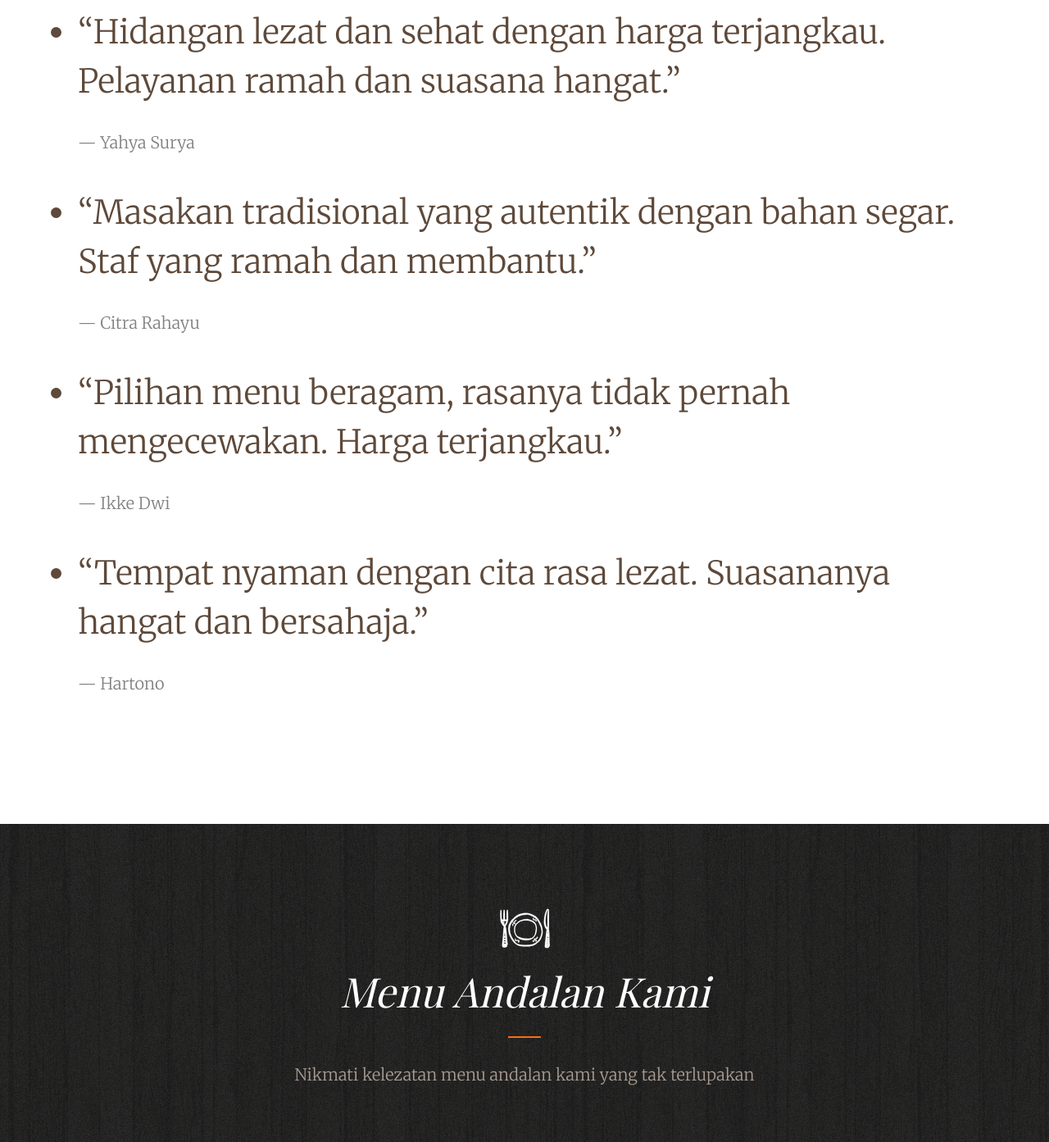
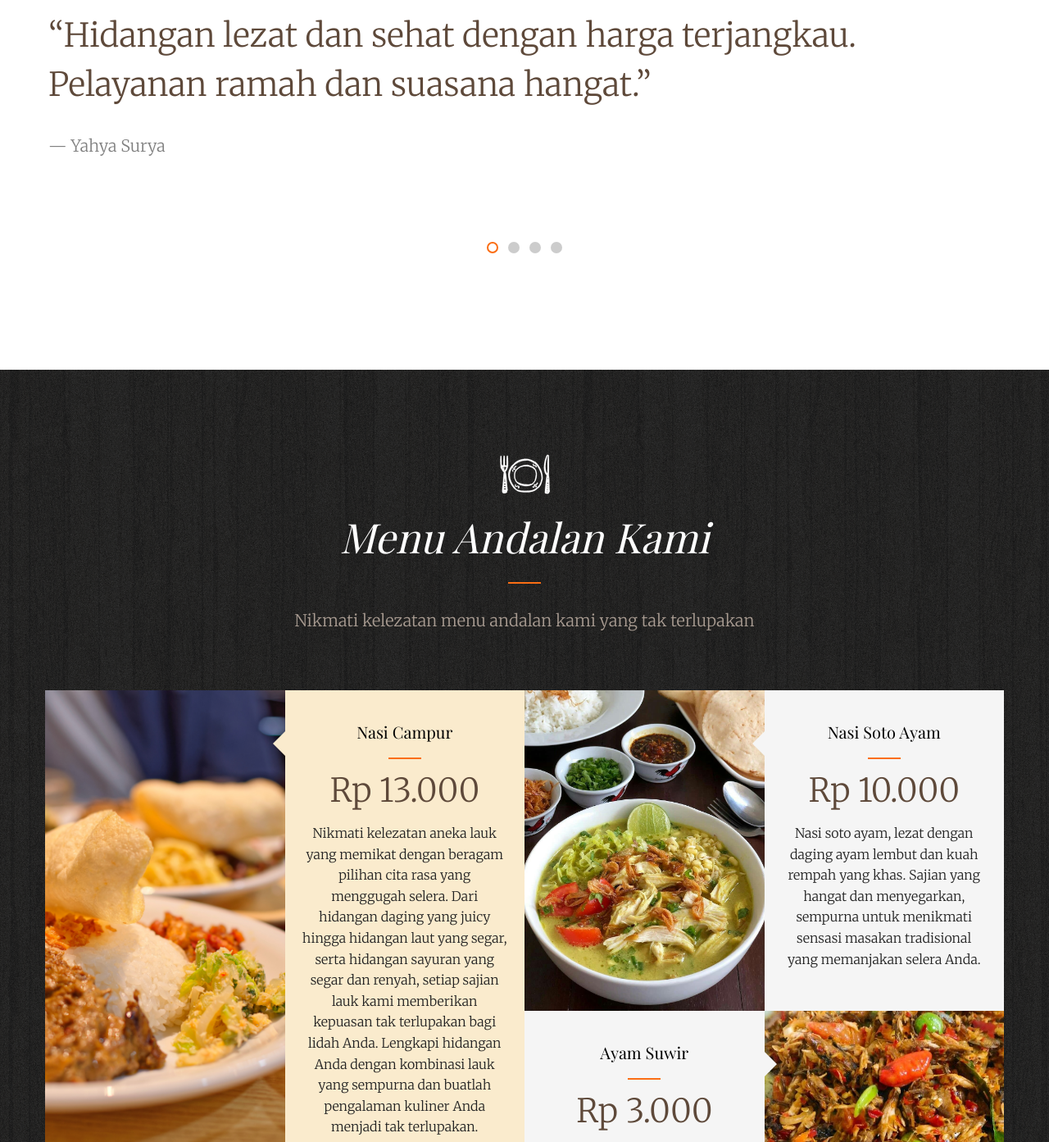
Before and after one commit to sleepingindomie/WebWarteg-WSB, a PHP site: page / in a window 1280 px wide. Shown: the part 2112-3505 px from the top of the page at 82% size. Run offline with PHP 8.4, Linux system fonts and the light colour scheme; some libraries are stand-ins or nearby versions; some web fonts are replaced.

Commit message:
Update index.php

```diff
--- a/index.php
+++ b/index.php
@@ -1,5 +1,10 @@
+
 <!DOCTYPE html>
-<html class="no-js"> <head>
+<!--[if lt IE 7]>      <html class="no-js lt-ie9 lt-ie8 lt-ie7"> <![endif]-->
+<!--[if IE 7]>         <html class="no-js lt-ie9 lt-ie8"> <![endif]-->
+<!--[if IE 8]>         <html class="no-js lt-ie9"> <![endif]-->
+<!--[if gt IE 8]><!--> <html class="no-js"> <!--<![endif]-->
+	<head>
 	<meta charset="utf-8">
 	<meta http-equiv="X-UA-Compatible" content="IE=edge">
 	<title>Warteg Sukses Bahari</title>
@@ -8,6 +13,8 @@
 	<meta name="keywords" content="free html5, free template, free bootstrap, html5, css3, mobile first, responsive" />
 	<meta name="author" content="FREEHTML5.CO" />
 
+
+  	<!-- Facebook and Twitter integration -->
 	<meta property="og:title" content=""/>
 	<meta property="og:image" content=""/>
 	<meta property="og:url" content=""/>
@@ -18,20 +25,33 @@
 	<meta name="twitter:url" content="" />
 	<meta name="twitter:card" content="" />
 
+	<!-- Place favicon.ico and apple-touch-icon.png in the root directory -->
 	<link rel="shortcut icon" href="favicon.ico">
 
 	<link href='https://fonts.googleapis.com/css?family=Playfair+Display:400,700,400italic,700italic|Merriweather:300,400italic,300italic,400,700italic' rel='stylesheet' type='text/css'>
 
-<link rel="stylesheet" href="https://cdnjs.cloudflare.com/ajax/libs/twitter-bootstrap/3.3.7/css/bootstrap.min.css">
-<link rel="stylesheet" href="https://cdnjs.cloudflare.com/ajax/libs/animate.css/3.7.2/animate.min.css">
-<link rel="stylesheet" href="https://cdnjs.cloudflare.com/ajax/libs/simple-line-icons/2.5.5/css/simple-line-icons.min.css">
-<link rel="stylesheet" href="https://cdnjs.cloudflare.com/ajax/libs/bootstrap-datetimepicker/4.17.47/css/bootstrap-datetimepicker.min.css">
-<link rel="stylesheet" href="https://cdnjs.cloudflare.com/ajax/libs/flexslider/2.7.2/flexslider.min.css">
+	<!-- Animate.css -->
+	<link rel="stylesheet" href="./css/animate.css">
+	<!-- Icomoon Icon Fonts-->
+	<link rel="stylesheet" href="./css/icomoon.css">
+	<!-- Simple Line Icons -->
+	<link rel="stylesheet" href="./css/simple-line-icons.css">
+	<!-- Datetimepicker -->
+	<link rel="stylesheet" href="./css/bootstrap-datetimepicker.min.css">
+	<!-- Flexslider -->
+	<link rel="stylesheet" href="./css/flexslider.css">
+	<!-- Bootstrap  -->
+	<link rel="stylesheet" href="./css/bootstrap.css">
 
-<link rel="stylesheet" href="css/icomoon.css">
-<link rel="stylesheet" href="css/style.css">
+	<link rel="stylesheet" href="./css/style.css">
 
-<script src="https://cdnjs.cloudflare.com/ajax/libs/modernizr/2.8.3/modernizr.min.js"></script>
+
+	<!-- Modernizr JS -->
+	<script src="js/modernizr-2.6.2.min.js"></script>
+	<!-- FOR IE9 below -->
+	<!--[if lt IE 9]>
+	<script src="js/respond.min.js"></script>
+	<![endif]-->
 
 	</head>
 	<body>
@@ -57,6 +77,7 @@
 			  	</ul>
 
 			</div>
+
 		</div>
 
 		<div class="js-sticky">
@@ -72,18 +93,21 @@
 					<div class="fh5co-menu-2">
 						<a href="#" data-nav-section="menu">Menu</a>
 						<a href="#" data-nav-section="about">Tentang Kami</a>
+
 					</div>
 				</div>
+
 			</div>
 		</div>
 
 		<div id="fh5co-about" data-section="about">
-<div class="fh5co-2col fh5co-bg to-animate-2" style="background-image: url(images/utama.jpg)"></div>
+			<div class="fh5co-2col fh5co-bg to-animate-2" style="background-image: url(utama.jpg)"></div>
 			<div class="fh5co-2col fh5co-text">
 				<h2 class="heading to-animate">Tentang Kami</h2>
 				<p class="to-animate"><span class="firstcharacter">S</span>elamat datang di Warteg Sukses Bahari. Kami adalah warung makan yang menghadirkan sensasi kuliner tak terlupakan. Dengan hidangan lezat dan sehat, kami berkomitmen untuk memanjakan lidah Anda. Di Warteg Sukses Bahari, kami mengutamakan kualitas bahan dan kepuasan pelanggan. Dengan menggunakan bahan-bahan segar dan pilihan, kami menciptakan menu-menu khas nusantara yang menggugah selera. Tim kami yang ramah dan profesional siap menyambut Anda dengan senyuman. Kami percaya bahwa setiap kunjungan ke Warteg Sukses Bahari harus menjadi pengalaman yang memuaskan. Nikmati santapan lezat dalam suasana hangat yang kami tawarkan.
 
 				Kami berterima kasih atas dukungan Anda sebagai pelanggan setia kami. Bersama-sama, mari kita terus menciptakan pengalaman kuliner yang luar biasa di Warteg Sukses Bahari. Jadikan kami pilihan utama Anda untuk mencicipi cita rasa autentik dan kehangatan warung makan kami. Terima kasih telah memilih Warteg Sukses Bahari sebagai destinasi kuliner Anda. Mari jelajahi kelezatan dan kepuasan bersama kami</p>
+
 			</div>
 		</div>
 
@@ -93,6 +117,7 @@ Kami berterima kasih atas dukungan Anda sebagai pelanggan setia kami. Bersama-sa
 
 					<div class="flexslider">
 						<ul class="slides">
+
 							<li>
 								<blockquote>
 									<p>&ldquo;Hidangan lezat dan sehat dengan harga terjangkau. Pelayanan ramah dan suasana hangat.&rdquo;</p>
@@ -117,6 +142,8 @@ Kami berterima kasih atas dukungan Anda sebagai pelanggan setia kami. Bersama-sa
 									<p class="quote-author">&mdash; Hartono</p>
 								</blockquote>
 							</li>
+
+
 						</ul>
 					</div>
 
@@ -135,7 +162,7 @@ Kami berterima kasih atas dukungan Anda sebagai pelanggan setia kami. Bersama-sa
 				<div class="row">
 					<div class="fh5co-grid">
 						<div class="fh5co-v-half to-animate-2">
-<div class="fh5co-v-col-2 fh5co-bg-img" style="background-image: url(images/nasicampur.jpg)"></div>
+							<div class="fh5co-v-col-2 fh5co-bg-img" style="background-image: url(nasicampur.jpg)"></div>
 							<div class="fh5co-v-col-2 fh5co-text fh5co-special-1 arrow-left">
 								<h2>Nasi Campur</h2>
 								<span class="pricing">Rp 13.000</span>
@@ -144,7 +171,7 @@ Kami berterima kasih atas dukungan Anda sebagai pelanggan setia kami. Bersama-sa
 						</div>
 						<div class="fh5co-v-half">
 							<div class="fh5co-h-row-2 to-animate-2">
-<div class="fh5co-v-col-2 fh5co-bg-img" style="background-image: url(images/soto.jpg)"></div>
+								<div class="fh5co-v-col-2 fh5co-bg-img" style="background-image: url(soto.jpg)"></div>
 								<div class="fh5co-v-col-2 fh5co-text arrow-left">
 									<h2>Nasi Soto Ayam</h2>
 									<span class="pricing">Rp 10.000</span>
@@ -152,7 +179,7 @@ Kami berterima kasih atas dukungan Anda sebagai pelanggan setia kami. Bersama-sa
 								</div>
 							</div>
 							<div class="fh5co-h-row-2 fh5co-reversed to-animate-2">
-<div class="fh5co-v-col-2 fh5co-bg-img" style="background-image: url(images/ayamsuwir.jpg)"></div>
+								<div class="fh5co-v-col-2 fh5co-bg-img" style="background-image: url(ayamsuwir.jpg)"></div>
 								<div class="fh5co-v-col-2 fh5co-text arrow-right">
 									<h2>Ayam Suwir</h2>
 									<span class="pricing">Rp 3.000</span>
@@ -163,7 +190,7 @@ Kami berterima kasih atas dukungan Anda sebagai pelanggan setia kami. Bersama-sa
 
 						<div class="fh5co-v-half">
 							<div class="fh5co-h-row-2 fh5co-reversed to-animate-2">
-<div class="fh5co-v-col-2 fh5co-bg-img" style="background-image: url(images/lele.jpg)"></div>
+								<div class="fh5co-v-col-2 fh5co-bg-img" style="background-image: url(lele.jpg)"></div>
 								<div class="fh5co-v-col-2 fh5co-text arrow-right">
 									<h2>Lele Goreng</h2>
 									<span class="pricing">Rp 8.000</span>
@@ -171,7 +198,7 @@ Kami berterima kasih atas dukungan Anda sebagai pelanggan setia kami. Bersama-sa
 								</div>
 							</div>
 							<div class="fh5co-h-row-2 to-animate-2">
-<div class="fh5co-v-col-2 fh5co-bg-img" style="background-image: url(images/ayamkare.jpg)"></div>
+								<div class="fh5co-v-col-2 fh5co-bg-img" style="background-image: url(ayamkare.jpg)"></div>
 								<div class="fh5co-v-col-2 fh5co-text arrow-left">
 									<h2>Kare Ayam</h2>
 									<span class="pricing">Rp 7.000</span>
@@ -180,7 +207,7 @@ Kami berterima kasih atas dukungan Anda sebagai pelanggan setia kami. Bersama-sa
 							</div>
 						</div>
 						<div class="fh5co-v-half to-animate-2">
-<div class="fh5co-v-col-2 fh5co-bg-img" style="background-image: url(images/telurbalado.jpg)"></div>
+							<div class="fh5co-v-col-2 fh5co-bg-img" style="background-image: url(telurbalado.jpg)"></div>
 							<div class="fh5co-v-col-2 fh5co-text fh5co-special-1 arrow-left">
 								<h2>Telur Balado</h2>
 								<span class="pricing">Rp 3.000</span>
@@ -242,7 +269,7 @@ Kami berterima kasih atas dukungan Anda sebagai pelanggan setia kami. Bersama-sa
 								<li>
 									<div class="fh5co-food-desc">
 										<figure>
-<img src="images/teh.jpg" class="img-responsive" alt="">
+											<img src="teh.jpg" class="img-responsive" alt="">
 										</figure>
 										<div>
 											<h3>Es Teh</h3>
@@ -256,7 +283,7 @@ Rp 3.000
 								<li>
 									<div class="fh5co-food-desc">
 										<figure>
-<img src="images/jeruk.jpg" class="img-responsive" alt="">
+											<img src="jeruk.jpg" class="img-responsive" alt="">
 										</figure>
 										<div>
 											<h3>Es Jeruk</h3>
@@ -270,7 +297,7 @@ Rp 3.000
 								<li>
 									<div class="fh5co-food-desc">
 										<figure>
-<img src="images/sirup.jpg" class="img-responsive" alt="">
+											<img src="sirup.jpg" class="img-responsive" alt="">
 										</figure>
 										<div>
 											<h3>Es Sirup</h3>
@@ -284,7 +311,7 @@ Rp 4.000
 								<li>
 									<div class="fh5co-food-desc">
 										<figure>
-<img src="images/airputih.jpg" class="img-responsive" alt="">
+											<img src="airputih.jpg" class="img-responsive" alt="">
 										</figure>
 										<div>
 											<h3>Air Putih</h3>
@@ -305,7 +332,7 @@ Rp 1.500
 								<li>
 									<div class="fh5co-food-desc">
 										<figure>
-<img src="images/perkedel.jpg" class="img-responsive" alt="">
+											<img src="perkedel.jpg" class="img-responsive" alt="">
 										</figure>
 										<div>
 											<h3>Perkedel Kentang</h3>
@@ -319,7 +346,7 @@ Rp 2.000
 								<li>
 									<div class="fh5co-food-desc">
 										<figure>
-<img src="images/sop.jpg" class="img-responsive" alt="">
+											<img src="sop.jpg" class="img-responsive" alt="">
 										</figure>
 										<div>
 											<h3>Sop Ayam</h3>
@@ -333,7 +360,7 @@ Rp 6.500
 								<li>
 									<div class="fh5co-food-desc">
 										<figure>
-<img src="images/kangkung.jpg" class="img-responsive" alt="">
+											<img src="kangkung.jpg" class="img-responsive" alt="">
 										</figure>
 										<div>
 											<h3>Cah Kangkung</h3>
@@ -347,7 +374,7 @@ Rp 5.000
 								<li>
 									<div class="fh5co-food-desc">
 										<figure>
-<img src="images/mustofa.jpg" class="img-responsive" alt="">
+											<img src="mustofa.jpg" class="img-responsive" alt="">
 										</figure>
 										<div>
 											<h3>Kentang Mustofa</h3>
@@ -363,6 +390,7 @@ Rp 3.000
 					</div>
 					<div class="col-md-6">
 						<div class="fh5co-food-menu to-animate-2">
+
 						</div>
 					</div>
 				</div>
@@ -389,6 +417,7 @@ Rp 3.000
 							<h3>WSB Jatimulya</h3>
 							<span class="fh5co-event-meta">Kab. Bekasi, Jawa Barat</span>
 							<p> Rasakan kelezatan kuliner di WSB Jatimulya, cabang kami yang terletak di Kabupaten Bekasi. Dapatkan pengalaman makan yang memikat dengan hidangan lezat yang menggugah selera, memberikan kepuasan yang tiada tara di setiap kunjungan Anda.</p>
+
 						</div>
 					</div>
 					<div class="col-md-4">
@@ -396,6 +425,7 @@ Rp 3.000
 							<h3>WSB Kayuringin</h3>
 							<span class="fh5co-event-meta">Kota Bekasi, Jawa Barat</span>
 							<p>Sambangi WSB Kayuringin, cabang kami yang berlokasi di Kota Bekasi. Nikmati hidangan lezat dalam suasana yang nyaman dan ramah di tempat kami. Dengan variasi menu yang menggugah selera, kami siap memanjakan lidah Anda dengan cita rasa yang tak terlupakan.</p>
+
 						</div>
 					</div>
 					<div class="col-md-4">
@@ -403,11 +433,15 @@ Rp 3.000
 							<h3>WSB Kedungmundu</h3>
 							<span class="fh5co-event-meta">Kota Semarang, Jawa Tengah</span>
 							<p>Kunjungi WSB Kedungmundu, cabang kami yang menawarkan kelezatan kuliner yang khas. Temukan sentuhan rasa yang istimewa dalam setiap hidangan, mempersembahkan cita rasa yang memikat dan nuansa kuliner yang tak terlupakan bagi para pengunjung.</p>
+
 						</div>
 					</div>
 				</div>
 			</div>
 		</div>
+
+
+
 
 		<div id="fh5co-footer">
 		<div class="container">
@@ -438,22 +472,34 @@ Rp 3.000
 		</div>
 	</div>
 
-<script src="https://cdnjs.cloudflare.com/ajax/libs/jquery/1.12.4/jquery.min.js"></script>
-<script src="https://cdnjs.cloudflare.com/ajax/libs/jquery-easing/1.4.1/jquery.easing.min.js"></script>
-<script src="https://cdnjs.cloudflare.com/ajax/libs/twitter-bootstrap/3.3.7/js/bootstrap.min.js"></script>
-<script src="https://cdnjs.cloudflare.com/ajax/libs/moment.js/2.29.1/moment.min.js"></script>
-<script src="https://cdnjs.cloudflare.com/ajax/libs/bootstrap-datetimepicker/4.17.47/js/bootstrap-datetimepicker.min.js"></script>
-<script src="https://cdnjs.cloudflare.com/ajax/libs/jquery.waypoints/4.0.1/jquery.waypoints.min.js"></script>
-<script src="https://cdnjs.cloudflare.com/ajax/libs/stellar.js/0.6.2/jquery.stellar.min.js"></script>
-<script src="https://cdnjs.cloudflare.com/ajax/libs/flexslider/2.7.2/jquery.flexslider-min.js"></script>
 
-<script src="js/main.js"></script>
 
+
+
+
+
+	<!-- jQuery -->
+	<script src="js/jquery.min.js"></script>
+	<!-- jQuery Easing -->
+	<script src="js/jquery.easing.1.3.js"></script>
+	<!-- Bootstrap -->
+	<script src="js/bootstrap.min.js"></script>
+	<!-- Bootstrap DateTimePicker -->
+	<script src="js/moment.js"></script>
+	<script src="js/bootstrap-datetimepicker.min.js"></script>
+	<!-- Waypoints -->
+	<script src="js/jquery.waypoints.min.js"></script>
+	<!-- Stellar Parallax -->
+	<script src="js/jquery.stellar.min.js"></script>
+
+	<!-- Flexslider -->
+	<script src="js/jquery.flexslider-min.js"></script>
 	<script>
 		$(function () {
 	       $('#date').datetimepicker();
 	   });
 	</script>
+	<!-- Main JS -->
 	<script src="js/main.js"></script>
 
 	</body>
```
Lines whose indentation alone changed are shown as unchanged.
